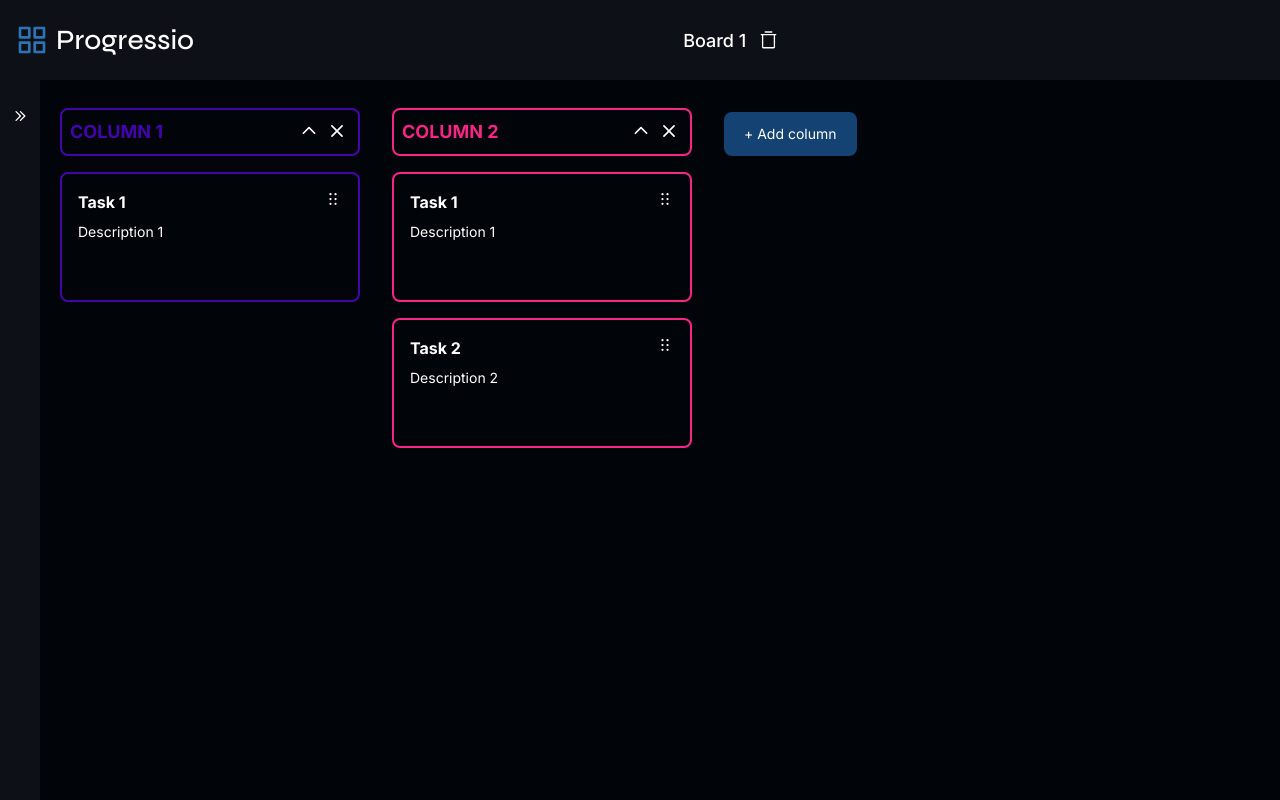
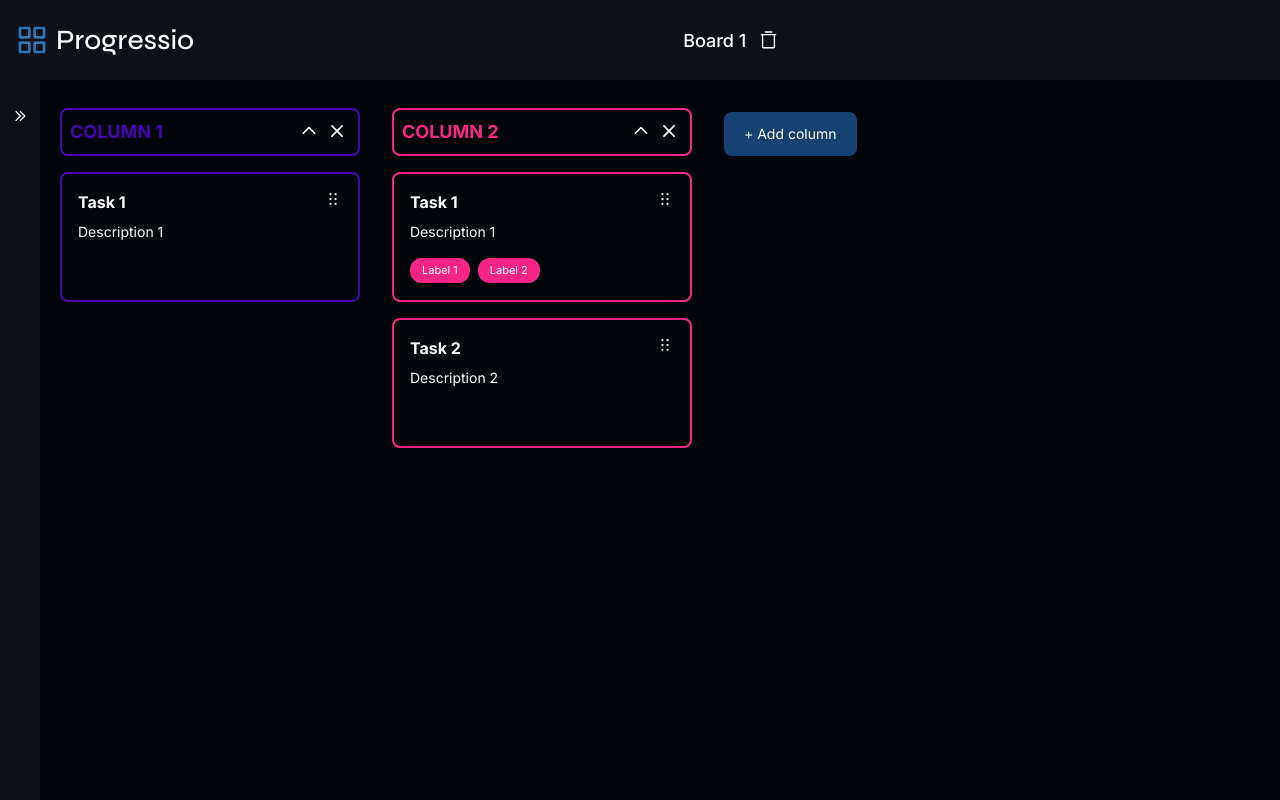
Before and after one commit to matiasgimenezdev/progressio, a React (Vite) app: page / in a window 1280 px wide. Built offline with nearby package versions, Linux system fonts and the light colour scheme.

Commit message:
feat: add labels to the tasks

```diff
--- a/src/App.tsx
+++ b/src/App.tsx
@@ -32,6 +32,7 @@ function App() {
 							title: 'Task 1',
 							description: 'Description 1',
 							assignee: 'User 1',
+							labels: ['Label 1', 'Label 2'],
 							createdAt: '2021-01-01',
 						},
 						{
--- a/src/components/Dashboard/DashboardColumn.tsx
+++ b/src/components/Dashboard/DashboardColumn.tsx
@@ -1,7 +1,7 @@
 import { FunctionComponent, useState } from 'react';
 import { Column } from '../../types/';
 import { X, CaretDown } from '@phosphor-icons/react';
-import { DashboardTask } from './DashboardTasks';
+import { DashboardTask } from './DashboardTask';
 
 type DashboardColumnProps = {
 	column: Column;
--- a/src/components/Dashboard/DashboardTasks.tsx
+++ b/src/components/Dashboard/DashboardTask.tsx
@@ -1,5 +1,5 @@
 import { FunctionComponent } from 'react';
-import { Task } from '../../types/';
+import { Task } from '../../types';
 import { DotsSixVertical } from '@phosphor-icons/react';
 
 type DashboardTaskProps = {
@@ -11,7 +11,7 @@ export const DashboardTask: FunctionComponent<DashboardTaskProps> = ({
 	task,
 	color,
 }) => {
-	const { title, description } = task;
+	const { title, description, labels } = task;
 	return (
 		<article
 			className={`p-4 border-2 min-h-[130px] rounded-lg relative`}
@@ -19,6 +19,20 @@ export const DashboardTask: FunctionComponent<DashboardTaskProps> = ({
 		>
 			<h4 className='font-bold'>{title}</h4>
 			<p className='text-sm py-2'>{description}</p>
+			{labels && (
+				<p className='flex gap-2 mt-2'>
+					{labels.map((label) => (
+						<span
+							key={label}
+							className='text-[11px] text-white p-1 px-3 rounded-xl'
+							style={{ backgroundColor: color }}
+						>
+							{label}
+						</span>
+					))}
+				</p>
+			)}
+
 			<button className='absolute right-4 top-4 cursor-grab'>
 				<DotsSixVertical size={18} weight='bold' />
 			</button>
--- a/src/types/Task.ts
+++ b/src/types/Task.ts
@@ -1,6 +1,7 @@
 export type Task = {
 	id: string;
 	title: string;
+	labels?: string[];
 	description: string;
 	assignee: string;
 	createdAt: string;
```
